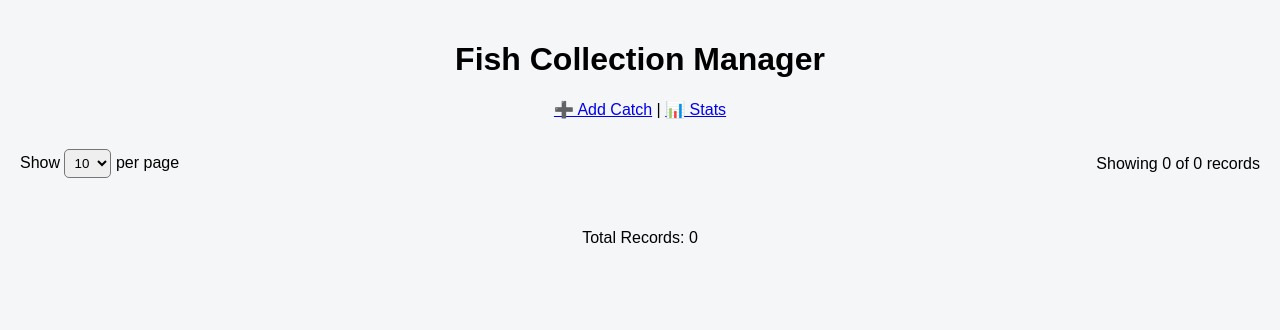
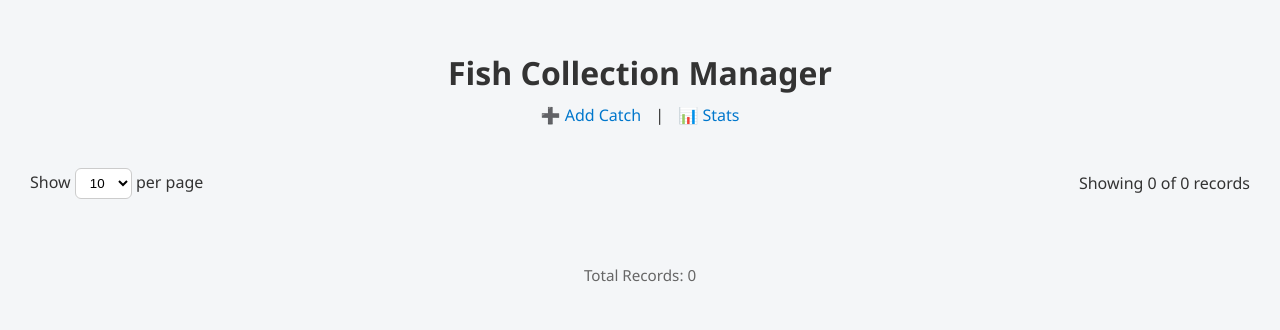
Before and after one commit to Arfrial/fish-manager, a Flask app: page / in a window 1280 px wide. Shown: the top 330 px of the page. Run offline with Flask 3, Linux system fonts and the light colour scheme; data that the repository does not hold is empty; some libraries are stand-ins or nearby versions.

Commit message:
ui grid fix

```diff
--- a/templates/list.html
+++ b/templates/list.html
@@ -4,54 +4,130 @@
     <title>Fish Manager</title>
 <style>
     body {
-            font-family: Arial, sans-serif;
+        font-family: 'Segoe UI', Tahoma, Geneva, Verdana, sans-serif;
         background-color: #f4f6f8;
         margin: 0;
-            padding: 20px;
+        padding: 30px;
+        color: #333;
     }
 
     h1 {
         text-align: center;
+        margin-bottom: 10px;
     }
 
     .top-bar {
         text-align: center;
-            margin-bottom: 20px;
+        margin-bottom: 30px;
+        font-weight: 500;
     }
 
+    .top-bar a {
+        text-decoration: none;
+        color: #0077cc;
+        margin: 0 10px;
+    }
+
+    .top-bar a:hover {
+        text-decoration: underline;
+    }
+
+    /* CONTROLS */
+    .controls {
+        display: flex;
+        justify-content: space-between;
+        align-items: center;
+        margin-bottom: 25px;
+        flex-wrap: wrap;
+        gap: 10px;
+    }
+
+    .controls select {
+        padding: 6px 10px;
+        border-radius: 6px;
+        border: 1px solid #ccc;
+        background: white;
+        cursor: pointer;
+    }
+
+    /* GRID */
     .cards {
         display: grid;
-            grid-template-columns: repeat(auto-fill, minmax(280px, 1fr));
-            gap: 20px;
+        grid-template-columns: repeat(5, 1fr);
+        gap: 25px;
     }
 
+    /* RESPONSIVE BREAKPOINTS */
+    @media (max-width: 1400px) {
+        .cards {
+            grid-template-columns: repeat(4, 1fr);
+        }
+    }
+
+    @media (max-width: 1100px) {
+        .cards {
+            grid-template-columns: repeat(3, 1fr);
+        }
+    }
+
+    @media (max-width: 768px) {
+        .cards {
+            grid-template-columns: repeat(2, 1fr);
+        }
+    }
+
+    @media (max-width: 480px) {
+        .cards {
+            grid-template-columns: 1fr;
+        }
+    }
+
+    /* CARD */
     .card {
         background: white;
-            border-radius: 10px;
+        border-radius: 12px;
         padding: 15px;
-            box-shadow: 0 4px 8px rgba(0,0,0,0.05);
+        box-shadow: 0 6px 14px rgba(0, 0, 0, 0.06);
+        display: flex;
+        flex-direction: column;
+        transition: transform 0.15s ease, box-shadow 0.15s ease;
+    }
+
+    .card:hover {
+        transform: translateY(-4px);
+        box-shadow: 0 10px 20px rgba(0, 0, 0, 0.08);
     }
 
     .card img {
         width: 100%;
-            border-radius: 8px;
+        height: 180px;
+        object-fit: cover;
+        border-radius: 10px;
+        margin-bottom: 12px;
     }
 
     .card h3 {
-            margin: 10px 0 5px 0;
+        margin: 5px 0 10px 0;
+        font-size: 1.1rem;
     }
 
     .meta {
         font-size: 0.9rem;
         color: #555;
-            margin-bottom: 8px;
+        line-height: 1.5;
+        margin-bottom: 10px;
+        flex-grow: 1;
+    }
+
+    .actions {
+        margin-top: auto;
     }
 
     .actions a {
+        text-decoration: none;
+        font-weight: 600;
+        color: #0077cc;
         margin-right: 10px;
-            text-decoration: none;
-            font-weight: bold;
-            color: #0077cc;
     }
 
     .actions a:hover {
@@ -60,18 +136,9 @@
 
     .stats {
         text-align: center;
-            margin-top: 20px;
-        }
-        .controls {
-            display: flex;
-            justify-content: space-between;
-            align-items: center;
-            margin-bottom: 20px;
-        }
-
-        .controls select {
-            padding: 5px;
-            border-radius: 5px;
+        margin-top: 30px;
+        font-size: 0.95rem;
+        color: #666;
     }
 </style>
 </head>
```
Lines whose indentation alone changed are shown as unchanged.
